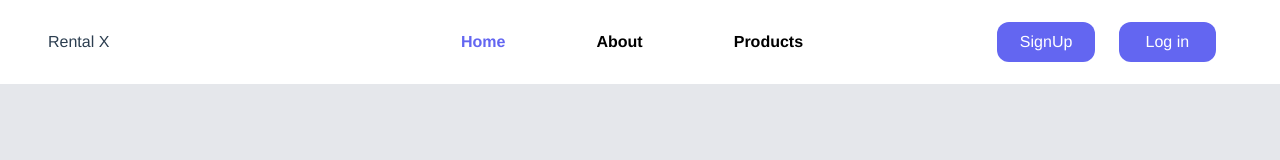
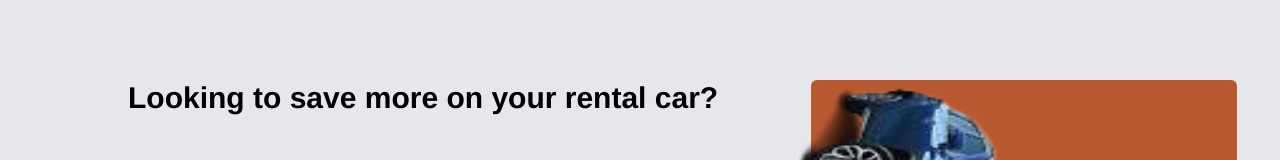
Before and after one commit to MuhireIghor/Rentals, a Vue app: page / in a window 1280 px wide. Shown: the top 160 px of the page. Built offline with nearby package versions, Linux system fonts and the light colour scheme; what vue3-google-oauth2 would draw is missing.

Commit message:
[fix]Chnaged the button ui layout

```diff
--- a/src/components/NavBar.vue
+++ b/src/components/NavBar.vue
@@ -1,5 +1,5 @@
 <template>
-  <div class="w-full flex justify-evenly bg-white shadow-md shadow-indigo-200 px-12">
+  <div class="w-full flex fixed justify-evenly bg-white shadow-md shadow-indigo-200 px-12">
     <div class="w-1/4 flex items-center">
      Rental X
     </div>
```
